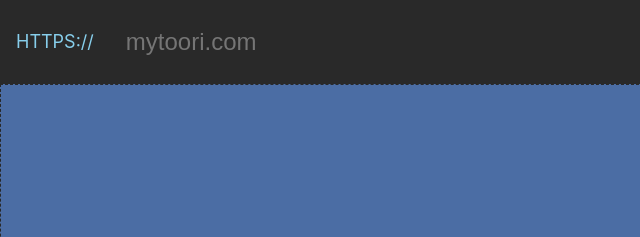
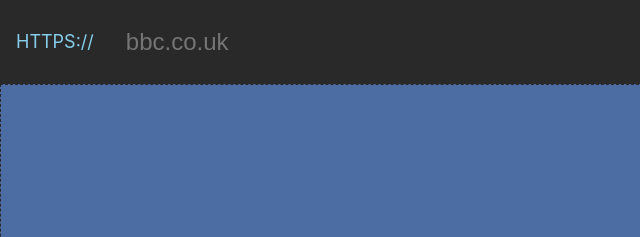
Before and after one commit to Giwan/is-iframe-api, a website: page sandbox.html in a window 1280 px wide. Shown: the top 237 px of the page, 0-640 px from the left. Drawn offline with Linux system fonts and the light colour scheme.

Commit message:
updated placeholder

```diff
--- a/sandbox.html
+++ b/sandbox.html
@@ -11,7 +11,7 @@
     <form id="form">
         <fieldset>
             <label>HTTPS://</label>
-            <input type="text" id="url" placeholder="mytoori.com" />
+            <input type="text" id="url" placeholder="bbc.co.uk" />
             <button>Go</button>
             <a href="/">X</a>
         </fieldset>
```
